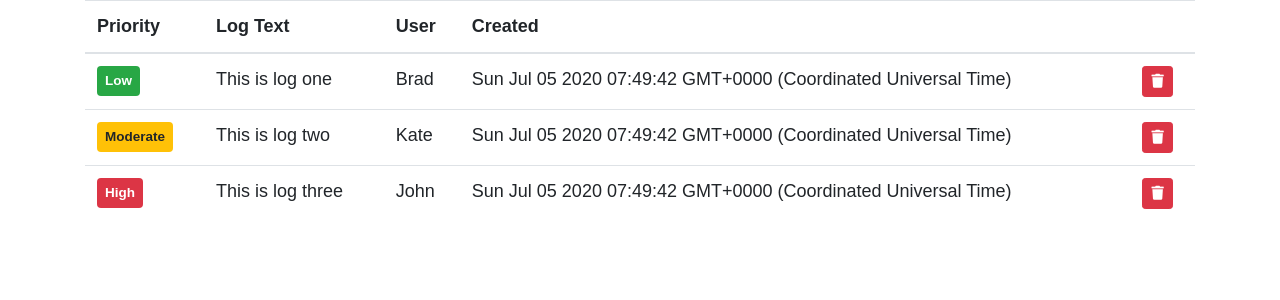
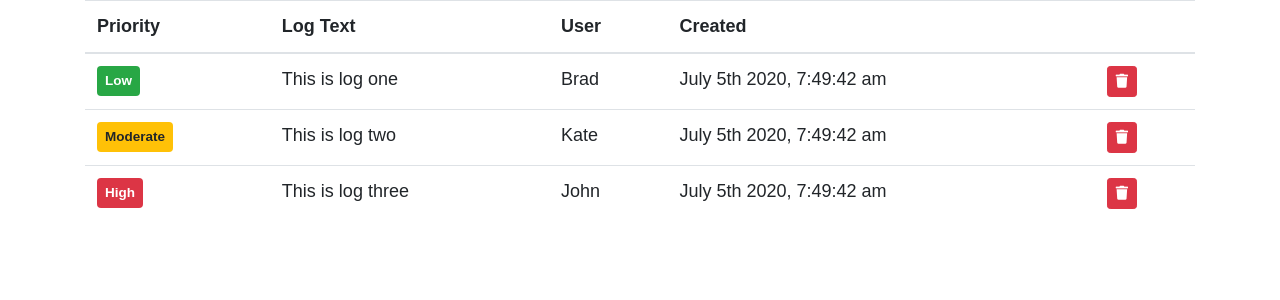
Before and after one commit to Belchenkov/bug_logger_electron, a React app: page / in a window 1280 px wide. Shown: the top 300 px of the page. Built offline with nearby package versions, Linux system fonts and the light colour scheme; the HTML template or start-up script is replaced by a standard one; a web font is replaced by a local one.

Commit message:
Formating Dates

```diff
--- a/main.js
+++ b/main.js
@@ -15,7 +15,7 @@
 
 function createMainWindow() {
 	mainWindow = new BrowserWindow({
-		width: 1100,
+		width: isDev ? 1400 : 1100,
 		height: 800,
 		show: false,
 		backgroundColor: 'white',
--- a/package.json
+++ b/package.json
@@ -25,9 +25,11 @@
   },
   "dependencies": {
     "bootstrap": "^4.5.0",
+    "moment": "^2.27.0",
     "react": "^16.13.1",
     "react-bootstrap": "^1.0.1",
-    "react-dom": "^16.13.1"
+    "react-dom": "^16.13.1",
+    "react-moment": "^0.9.7"
   },
   "devDependencies": {
     "@babel/core": "^7.9.6",
--- a/src/components/LogItem.js
+++ b/src/components/LogItem.js
@@ -1,6 +1,7 @@
 import React from 'react';
 import Button from "react-bootstrap/Button";
 import Badge from "react-bootstrap/Badge";
+import Moment from "react-moment";
 
 const LogItem = ({ log: { _id, priority, text, user, created } }) => {
     const setVariant = () => {
@@ -23,7 +24,7 @@
             </td>
             <td>{ text }</td>
             <td>{ user }</td>
-            <td>{ created }</td>
+            <td><Moment format='MMMM Do YYYY, h:mm:ss a'>{new Date(created)}</Moment></td>
             <td>
                 <Button variant='danger' size='sm'>
                     <i className="fas fa-trash" />
```
Also changed, not shown: 1 other file (tests, documents, lock files or other folders).
